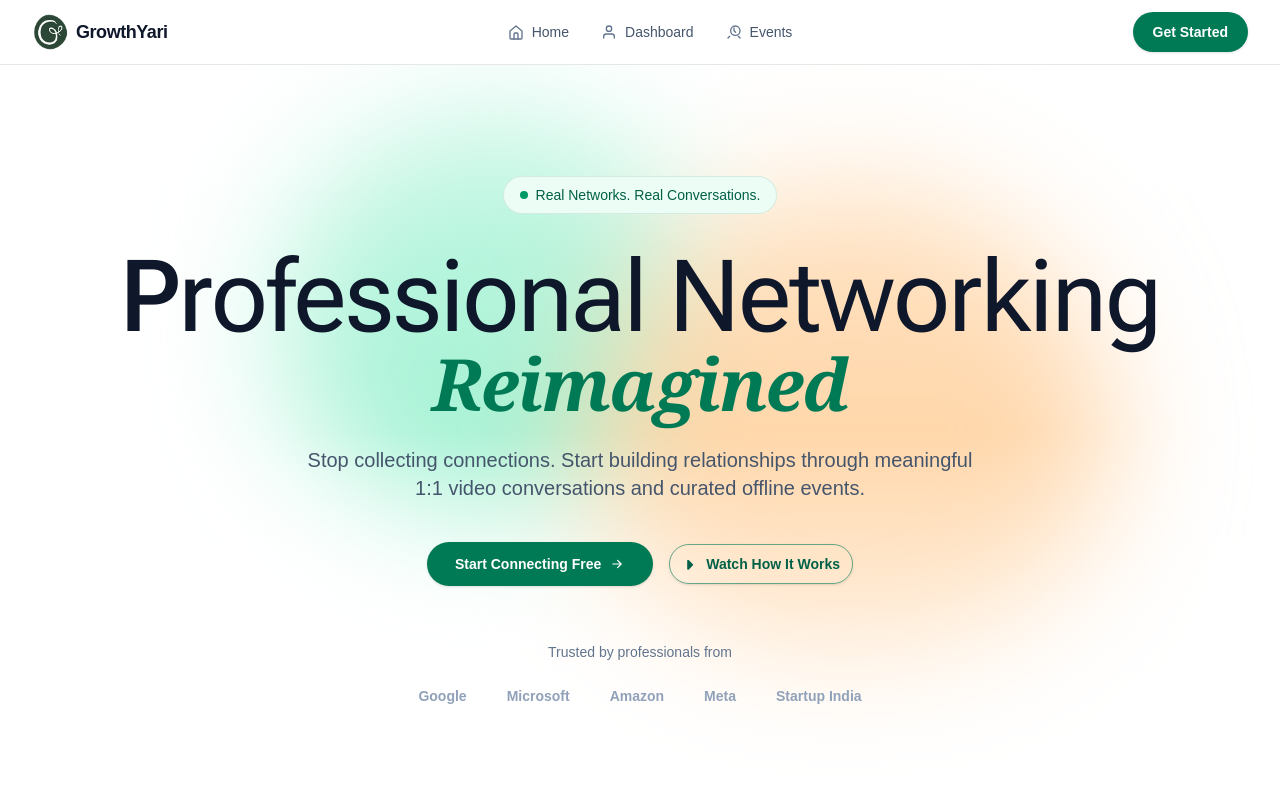
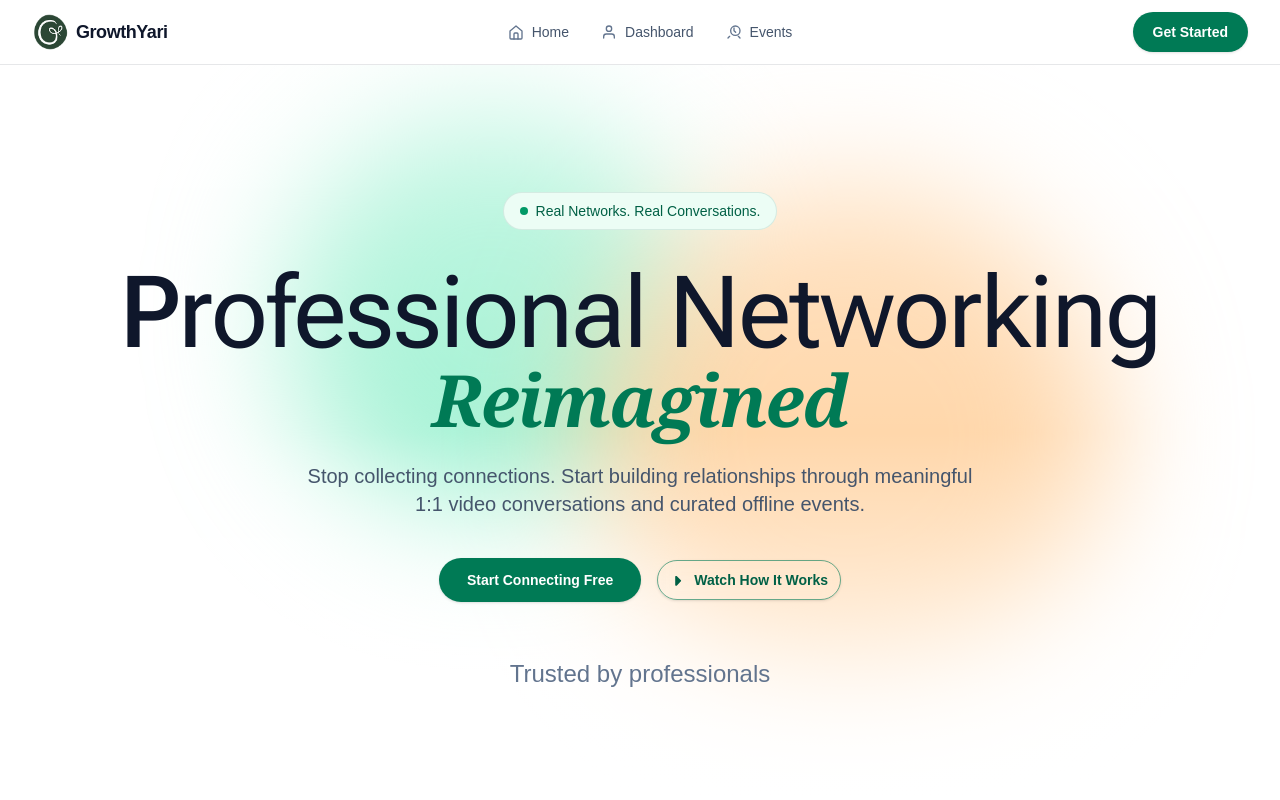
Before and after one commit to hyZenith/GrowthYari, a Next.js app: page / in a window 1280 px wide. Shown: the top 800 px of the page. Built offline with nearby package versions, Linux system fonts and the light colour scheme.

Commit message:
add splashCursor in herosectin

```diff
--- a/components/heroSection.tsx
+++ b/components/heroSection.tsx
@@ -3,12 +3,20 @@
 import { useRef } from "react";
 import VariableProximity from "./ui/shadcn-io/variable-proximity";
 import { LiquidButton } from "./ui/shadcn-io/liquid-button";
-
+import SplashCursor from "./SplashCursor";
 
 export function HeroSection() {
   const containerRef = useRef(null);
   return (
     <section className="relative isolate overflow-hidden bg-white">
+      {/* Splash Cursor Effect - scoped to hero section */}
+      <SplashCursor
+        DENSITY_DISSIPATION={2}
+        VELOCITY_DISSIPATION={1.5}
+        SPLAT_FORCE={4000}
+        SPLAT_RADIUS={0.15}
+      />
+
       {/* background bubbles */}
       <div aria-hidden="true" className="pointer-events-none absolute inset-0">
         <div className="absolute inset-0 bg-white/40" />
@@ -59,14 +67,14 @@ export function HeroSection() {
         <div className="mt-10 flex flex-col items-center justify-center gap-4 sm:flex-row">
           <a
             href="#start"
-            className="inline-flex w-full items-center justify-center gap-2 rounded-full bg-emerald-700 px-7 py-3 text-sm font-semibold text-white shadow-sm transition-colors hover:bg-emerald-800 focus-visible:outline-none focus-visible:ring-2 focus-visible:ring-emerald-600 focus-visible:ring-offset-2 sm:w-auto"
+            className="group inline-flex w-full items-center justify-center rounded-full bg-emerald-700 px-7 py-3 text-sm font-semibold text-white shadow-sm transition-colors hover:bg-emerald-800 focus-visible:outline-none focus-visible:ring-2 focus-visible:ring-emerald-600 focus-visible:ring-offset-2 sm:w-auto"
           >
             Start Connecting Free
             <svg
               aria-hidden="true"
               viewBox="0 0 20 20"
               fill="currentColor"
-              className="h-4 w-4"
+              className="h-4 w-0 overflow-hidden opacity-0 transition-all duration-300 group-hover:ml-2 group-hover:w-4 group-hover:opacity-100"
             >
               <path
                 fillRule="evenodd"
@@ -92,14 +100,14 @@ export function HeroSection() {
           </LiquidButton>
         </div>
 
-        <div className="mt-14 text-sm text-slate-500">Trusted by professionals from</div>
-        <div className="mt-6 flex flex-wrap items-center justify-center gap-x-10 gap-y-4 text-sm font-semibold text-slate-400">
+        <div className="mt-14 text-2xl text-slate-500">Trusted by professionals </div>
+        {/* <div className="mt-6 flex flex-wrap items-center justify-center gap-x-10 gap-y-4 text-sm font-semibold text-slate-400">
           <span>Google</span>
           <span>Microsoft</span>
           <span>Amazon</span>
           <span>Meta</span>
           <span>Startup India</span>
-        </div>
+        </div> */}
       </div>
     </section>
   );
```
